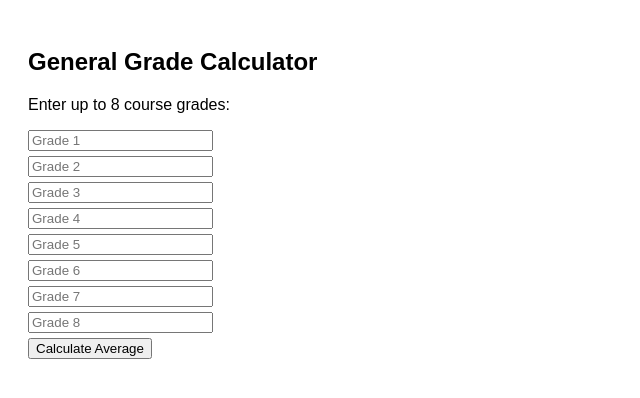
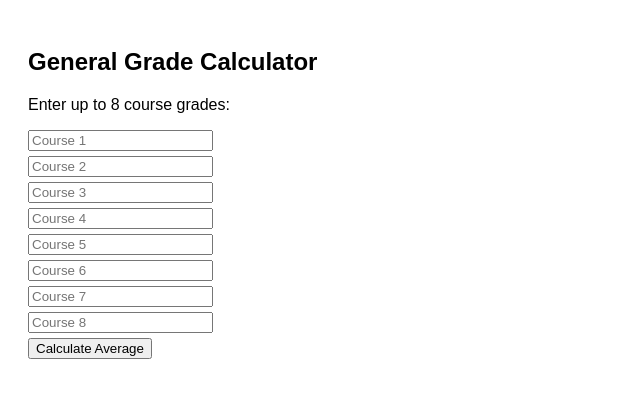
Before and after one commit to vlwu/AB-Tools, a plain HTML site: page general/grade-calculator.html in a window 1280 px wide. Shown: the full height of the page, 0-640 px from the left. Drawn offline with Linux system fonts and the light colour scheme.

Commit message:
Update grade-calculator.html

```diff
--- a/general/grade-calculator.html
+++ b/general/grade-calculator.html
@@ -11,14 +11,14 @@
   <h2>General Grade Calculator</h2>
   <p>Enter up to 8 course grades:</p>
   <div id="inputs">
-    <input type="number" id="g1" placeholder="Grade 1">
-    <input type="number" id="g2" placeholder="Grade 2">
-    <input type="number" id="g3" placeholder="Grade 3">
-    <input type="number" id="g4" placeholder="Grade 4">
-    <input type="number" id="g5" placeholder="Grade 5">
-    <input type="number" id="g6" placeholder="Grade 6">
-    <input type="number" id="g7" placeholder="Grade 7">
-    <input type="number" id="g8" placeholder="Grade 8">
+    <input type="number" id="g1" placeholder="Course 1">
+    <input type="number" id="g2" placeholder="Course 2">
+    <input type="number" id="g3" placeholder="Course 3">
+    <input type="number" id="g4" placeholder="Course 4">
+    <input type="number" id="g5" placeholder="Course 5">
+    <input type="number" id="g6" placeholder="Course 6">
+    <input type="number" id="g7" placeholder="Course 7">
+    <input type="number" id="g8" placeholder="Course 8">
     <button onclick="calculateAverage()">Calculate Average</button>
   </div>
   <p id="output"></p>
@@ -33,7 +33,7 @@
         }
       }
       document.getElementById('output').textContent =
-        count > 0 ? "Average: " + (sum / count).toFixed(1) + "%" : "Enter at least one grade.";
+        count > 0 ? "Overall Average: " + (sum / count).toFixed(1) + "%" : "Enter at least one grade.";
     }
   </script>
 </body>
```
